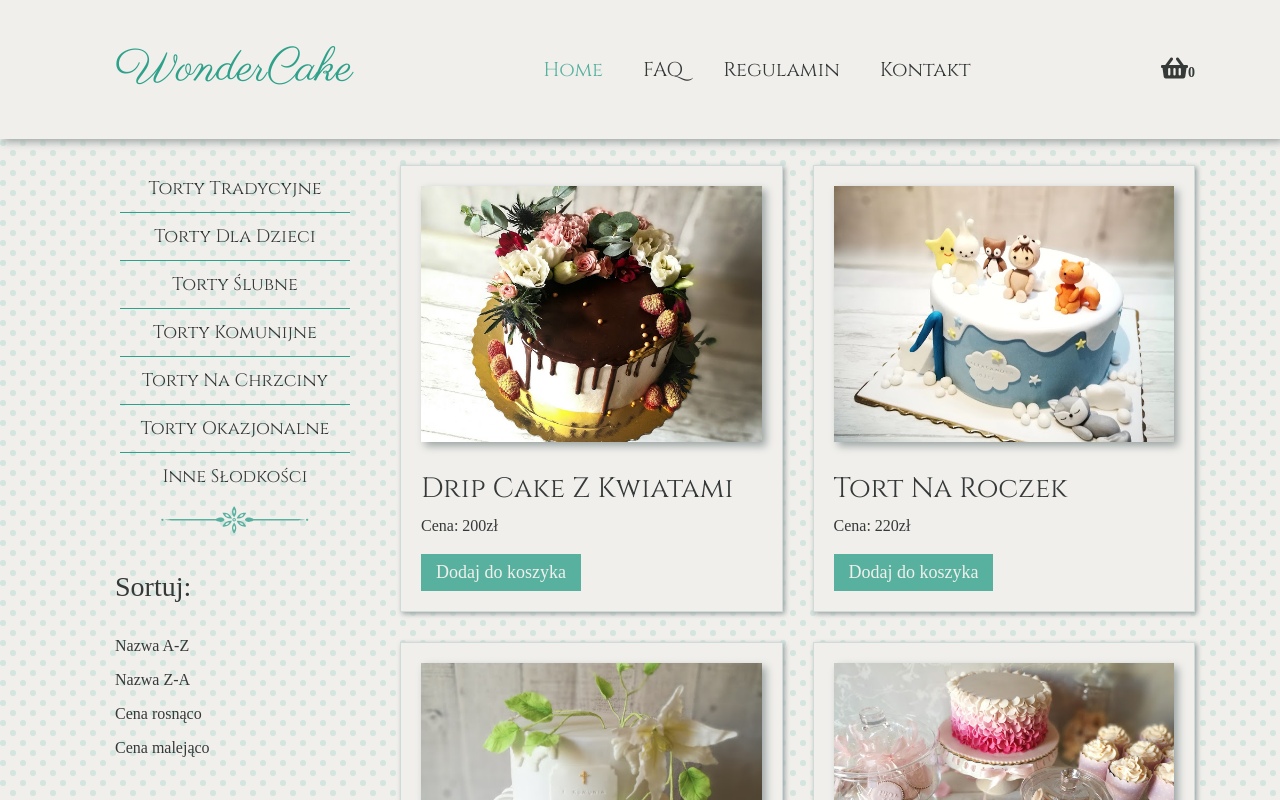
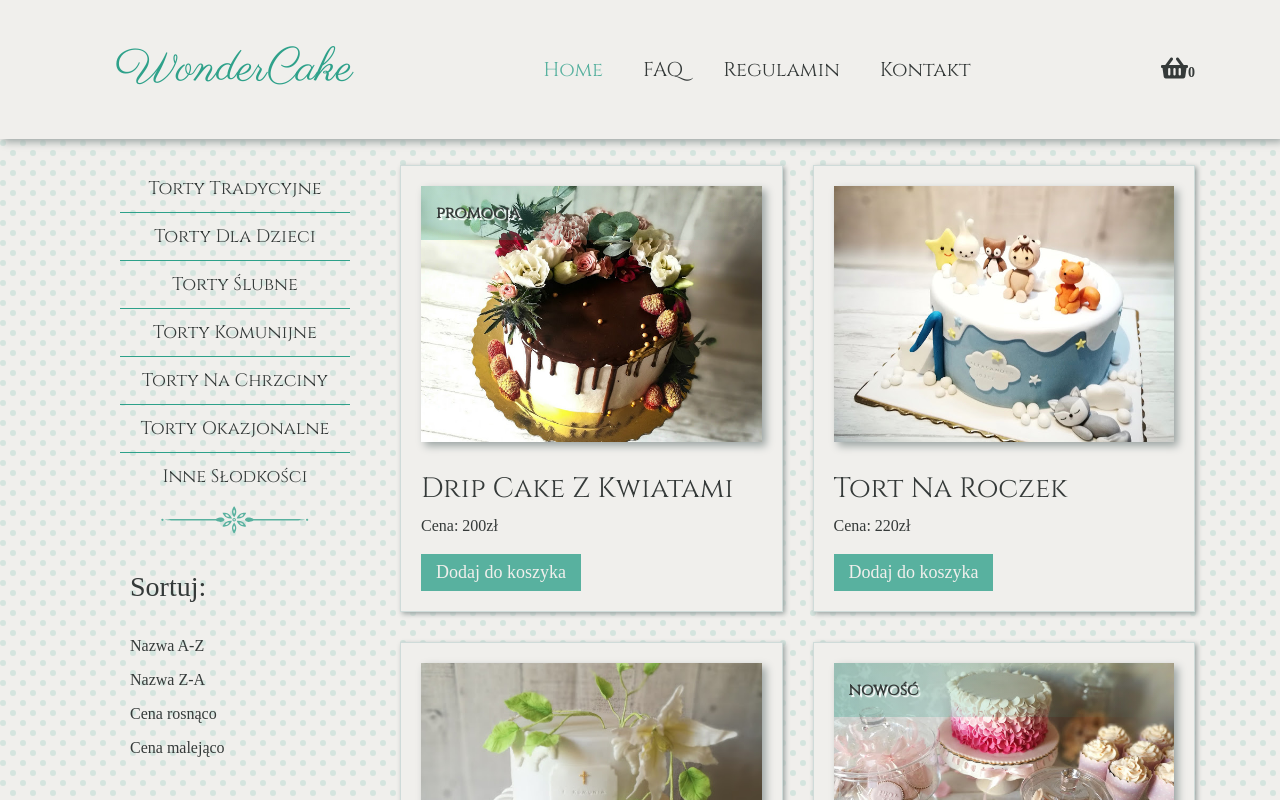
Before and after one commit to AnnaSzmyga/Online-Shop, a React (Create React App) app: page / in a window 1280 px wide. Shown: the top 800 px of the page. Built offline with nearby package versions, Linux system fonts and the light colour scheme; a web font is replaced by a local one.

Commit message:
Add info about product for Product component

```diff
--- a/src/components/features/Product/Product.css
+++ b/src/components/features/Product/Product.css
@@ -17,7 +17,6 @@
     width: 100%;
 }
 
-
 .product-card__image {
     width: 100%;
     height: 20vw;
@@ -35,7 +34,6 @@
     opacity: 0;
     position: absolute;
     top: 0;
-    /* left: 0; */
     left: 50%;
     transform: translateX(-50%);
     background-color: rgba(51, 128, 112, 0.6);
@@ -52,6 +50,20 @@
     opacity: 1;
 }
 
+.product-card__info {
+    position: absolute;
+    top: 0;
+    left: 0;
+    padding: 15px;
+    color: #353a39;
+    font-weight: bold;
+    text-shadow: 2px 2px 1px #fff;
+    font-family: 'Cinzel', serif;
+    text-decoration: none;
+    width: 100%;
+    background-image: linear-gradient(90deg, rgba(46, 161, 138, .3), transparent);
+}
+
 .product-card__heading {
     text-transform: capitalize;
     font-family: 'Cinzel', serif;
--- a/src/components/features/Product/Product.js
+++ b/src/components/features/Product/Product.js
@@ -6,12 +6,15 @@ import { Col, Fade } from 'reactstrap';
 import './Product.css';
 
 const Product = ({product, addToCart}) => {
+    const infoDisplay = (product.info === "") ? 'none' : "block";
     return (
         <Col sm="12" md="6">
             <Fade timeout={100}>
                 <div className="product-card">
                     <Link to={`/cakes/${product.id}`} className="product-card__link">
-                        <div className="product-card__image" alt={product.name} style={{backgroundImage: `url(/images/${product.image})`}}></div>
+                        <div className="product-card__image" alt={product.name} style={{backgroundImage: `url(/images/${product.image})`}}>
+                            <div className="product-card__info" style={{display: infoDisplay}}>{product.info}</div>
+                        </div>
                     </Link>
                     <div>
                         <h3 className="product-card__heading">{product.name}</h3>
--- a/src/components/features/Sidebar/Sidebar.js
+++ b/src/components/features/Sidebar/Sidebar.js
@@ -21,6 +21,7 @@ const Sidebar = ({sortAscend, sortDescend, sortAZ, sortZA, filterCategory, activ
                 onSortZA={sortZA}
                 //activeCategory={activeCategory}
             />
+            <Ornament />
         </div>
     )
 }
--- a/src/components/features/Sorting/Sorting.css
+++ b/src/components/features/Sorting/Sorting.css
@@ -1,5 +1,5 @@
 .sorting {
-    padding: 30px 15px;
+    padding: 30px;
 }
 
 .sorting__heading {
--- a/src/components/layout/Footer/Footer.css
+++ b/src/components/layout/Footer/Footer.css
@@ -2,7 +2,8 @@
     min-height: 60px;
     background-color: #f0efec;
     border-top: 1px solid #cfdbd9;
-    padding: 25px 0;
+    padding-top: 25px;
+    padding-bottom: 10px;
 }
 
 .footer__content {
--- a/src/components/layout/Navbar/Navbar.js
+++ b/src/components/layout/Navbar/Navbar.js
@@ -20,7 +20,7 @@ class Navbar extends React.Component {
             if (window.scrollY < 150) {
                 this.setState({ padding: '35px 0' });
             } else {
-                this.setState({ padding: '15px 0' });
+                this.setState({ padding: '10px 0' });
             }
         });
     }
--- a/src/components/pages/Contact/Contact.js
+++ b/src/components/pages/Contact/Contact.js
@@ -11,11 +11,11 @@ const Contact = (props) => {
             <h2 className="page-heading">Kontakt</h2>
             <Ornament />
             <h4 className="contact__item">Adres:</h4>
-            <p><span>ul.Słonimska 178/3 lok.6</span><span>15-957 Białystok</span></p>
+            <p>ul.Słonimska 178/3 lok.6, 615-957 Białystok</p>
             <h4 className="contact__item">Telefon:</h4>
             <p>85 46 78 567</p>
             <h4 className="contact__item">E-mail:</h4>
-            <p>wondercakes@gmail.com</p>
+            <p>wondercake@gmail.com</p>
             <p>Lorem ipsum dolor sit amet, consectetur adipiscing elit. Duis dapibus ante sit amet velit blandit, eu laoreet orci maximus. Proin at sollicitudin dui, nec pulvinar tortor. Nulla id aliquam justo, vel pharetra orci. Nam id sodales dolor. Morbi mollis lacinia nulla nec tincidunt. Pellentesque tempus tristique purus, sed commodo tortor cursus ut. Nunc ullamcorper rhoncus tellus vitae fringilla. Maecenas turpis odio, rhoncus quis euismod non, sodales non nisi. Pellentesque vel nulla non tortor fermentum interdum quis ac ligula. Integer ipsum ante, elementum vitae convallis ut.</p>
 
         </Fade>
```
